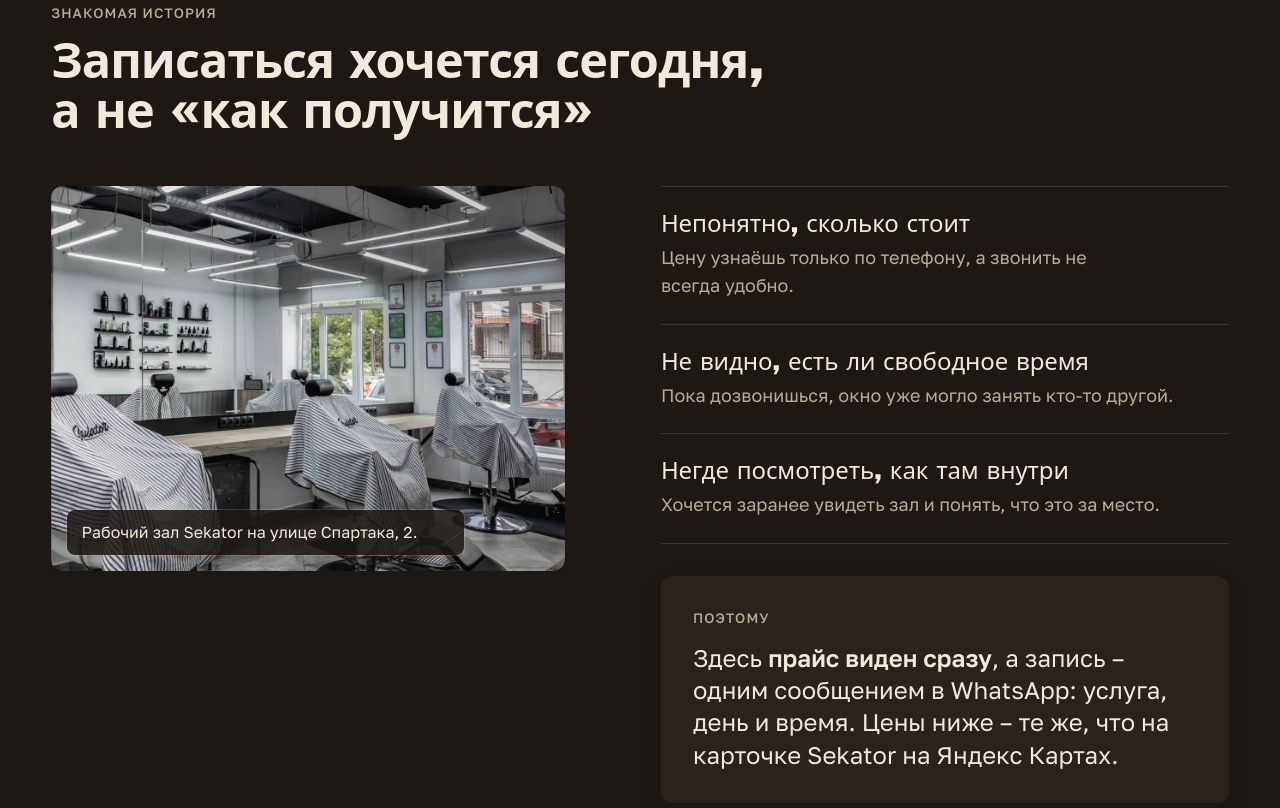
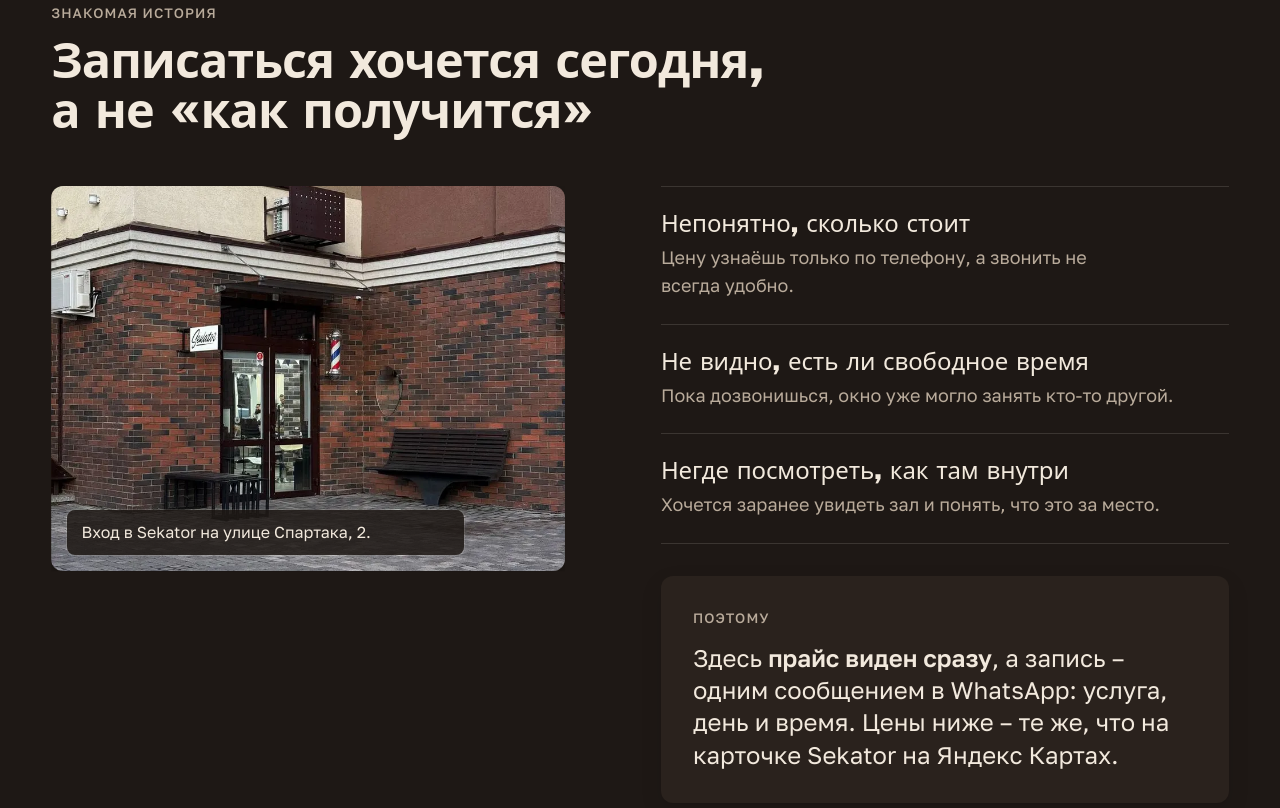
Before and after one commit to andreikovalev68/sekator-stavropol-kino, a plain HTML site: page index.html in a window 1280 px wide. Shown: the part 2461-3269 px from the top of the page. Drawn offline with Linux system fonts and the light colour scheme; a web font is replaced by a local one.

Commit message:
Кино: второе фото – вход вместо зала, чтобы не сливалось с первым экраном

```diff
--- a/index.html
+++ b/index.html
@@ -447,8 +447,8 @@
         </div>
         <div class="poka__grid">
           <figure class="poka__fig" data-v-reveal="left" data-v-reveal-at="0.22 0.55">
-            <img src="assets/salon.webp" sizes="(max-width: 860px) 100vw, 36rem" alt="Зал Sekator: три кресла у зеркал, полка с косметикой, окна" width="1200" height="1788" loading="lazy" decoding="async">
-            <figcaption>Рабочий зал Sekator на улице Спартака, 2.</figcaption>
+            <img src="assets/vhod.webp" sizes="(max-width: 860px) 100vw, 36rem" alt="Вход в барбершоп Sekator: вывеска и крыльцо" width="900" height="1200" loading="lazy" decoding="async">
+            <figcaption>Вход в Sekator на улице Спартака, 2.</figcaption>
           </figure>
           <div>
             <ul class="rows" data-v-in data-v-stagger="80">
```
Also changed, not shown: assets/vhod.webp (added).
